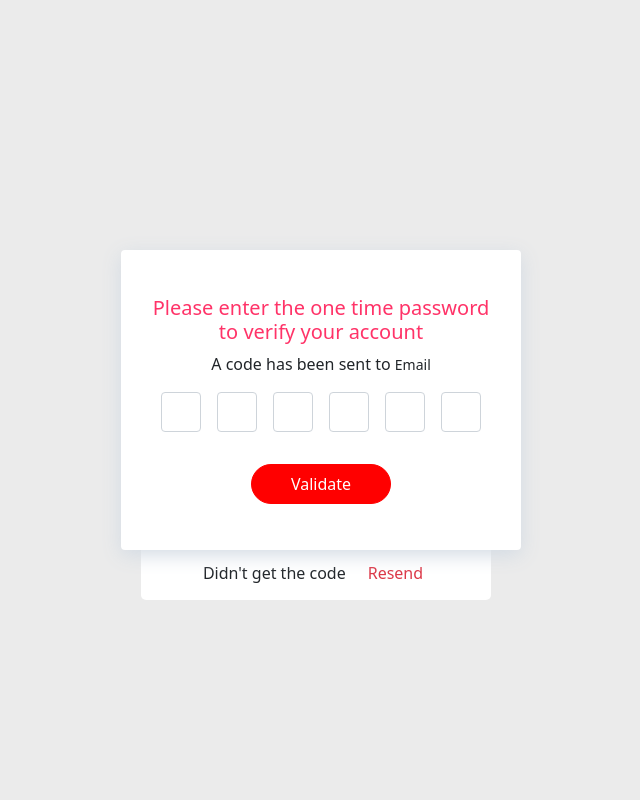
After one commit to nikhilrajpk/Nest_eCommerce, a Django app: page /verify_otp/ in a window 1280 px wide. The commit adds this page. Shown: the whole page, without its empty margins (319-959 px from the left). Run offline with Django 5.2, Linux system fonts and the light colour scheme; some libraries are stand-ins or nearby versions.

Commit message:
register view completed

```diff
--- a/aura_project/authentication_app/models.py
+++ b/aura_project/authentication_app/models.py
@@ -8,4 +8,4 @@ class CustomUser(AbstractUser):
     is_block = models.BooleanField(default=False)
 
     USERNAME_FIELD = 'email'
-    REQUIRED_FIELDS = ['username']
+    REQUIRED_FIELDS = ['first_name']
--- a/aura_project/authentication_app/urls.py
+++ b/aura_project/authentication_app/urls.py
@@ -4,4 +4,5 @@ from . import views
 urlpatterns = [
     path('sign_up/',views.register_view,name = 'sign_up'),
     path('login/',views.login_view,name='login'),
+    path('verify_otp/',views.verify_otp,name='verify_otp')
 ]
--- a/aura_project/authentication_app/views.py
+++ b/aura_project/authentication_app/views.py
@@ -1,69 +1,198 @@
 from django.shortcuts import render,redirect
 from django.contrib.auth import get_user_model
-from .forms import UserRegisterForm
+# from .forms import UserRegisterForm
 from django.contrib import messages
 from django.contrib.auth import login,authenticate,logout
 from .models import CustomUser
 from .validators import Authentication_check
 
+from .utils import send_otp
+from django.core.mail import EmailMessage
+from datetime import datetime
+import pyotp
+
 User = get_user_model()
 
 
+def validation_view(request,email,first_name,last_name,password,confirm_password):
+    #created object for user validation Authentication_check
+    user_validation = Authentication_check()
+
+    errors = {}
+
+
+    #email validation
+    email_valid = user_validation.email_validator(email)
+    if email_valid:
+        errors['email_error'] = email_valid
+
+    #first_name validation
+    first_name_valid = user_validation.first_name_validator(first_name)
+    if first_name_valid:
+        errors['first_name_error'] = first_name_valid
+
+    #last_name validation
+    last_name_valid = user_validation.last_name_validator(last_name)
+    if last_name_valid:
+        errors['last_name_error'] = last_name_valid
+
+    #password validation
+    password_valid = user_validation.pass_validator(password)
+    if password_valid:
+        errors['password_error'] = password_valid
+
+    #password mismatch checking
+    password_mismatch = user_validation.password_mismatch(password, confirm_password)
+    if password_mismatch:
+        errors['password_mismatch'] = password_mismatch
+
+
+
+    return errors
+
+
 def register_view(request):
-    errors = {}
+
     if request.method == 'POST':
-        form = UserRegisterForm(request.POST or None)
-        if form.is_valid():
-            new_user_exist = CustomUser.objects.filter(email = form.cleaned_data.get('email')).exists()
-            if not new_user_exist :
-                #created object for user validation Authentication_check
-                user_validation = Authentication_check()
+        email = request.POST.get('email')
+        first_name = request.POST.get('first_name')
+        last_name = request.POST.get('last_name')
+        password = request.POST.get('password')
+        confirm_password = request.POST.get('confirm_password')
 
-                email = form.cleaned_data.get('email')
-                first_name = form.cleaned_data.get('first_name')
-                last_name = form.cleaned_data.get('last_name')
-                password1 = form.cleaned_data.get('password1')
-                password2 = form.cleaned_data.get('password2')
 
-                #email validation
-                email_valid = user_validation.email_validator(email)
-                if email_valid:
-                    errors['email'] = email_valid
+        # validating the request data
+        errors = validation_view(request,email,first_name,last_name,password,confirm_password)
 
-                #first_name validation
-                first_name_valid = user_validation.first_name_validator(first_name)
-                if first_name_valid:
-                    errors['first_name'] = first_name_valid
+        if errors:
+            context = {
+                'errors' : errors,
+                'email' : email,
+                'first_name' : first_name,
+                'last_name' : last_name,
+            }
 
-                #last_name validation
-                last_name_valid = user_validation.last_name_validator(last_name)
-                if last_name_valid:
-                    errors['last_name'] = last_name_valid
+            return render(request,'authentication_app/sign_up.html', context)
 
-                #password validation
-                password_valid = user_validation.pass_validator(password1)
-                if password_valid:
-                    errors['password'] = password_valid
+        # checking the user is already exist or not
+        elif CustomUser.objects.filter(email = email).exists():
 
-                #password mismatch checking
-                password_mismatch = user_validation.password_mismatch(password1, password2)
-                if password_mismatch:
-                    errors['password_mismatch'] = password_mismatch
+            user_obj = CustomUser.objects.get(email = email)
 
-                if not errors:
-                    new_user = form.save()
-                    messages.success(request, f'Hey {first_name}, Your account has been created.')
-                    return redirect('login')
+            if not user_obj.is_active:  # If user is not active
+                # Generating OTP
+                otp = send_otp(request)
+
+                # Save the OTP to session
+                request.session['registration_otp'] = otp
+                request.session['registered_email'] = email
+
+                # Send the OTP via email
+                mail_subject = 'Your OTP for email verification'
+                message = f'Your OTP is {otp}. Please enter it to verify your email.'
+                try:
+                    email_message = EmailMessage(mail_subject, message, to=[email])
+                    email_message.send()
+                except Exception as e:
+                    messages.error(request, 'Error sending email. Please try again.')
+                    return None
+
+                print('redirecting to the verify OTP page')
+                return redirect('verify_otp')  # Redirect to OTP verification page
             else:
-                messages.error(request,'email already exists!')
+                messages.error(request, 'Email already exists!')
+
         else:
-            messages.error(request,'Please correct the errors below. ')
+            # Saving the user with field is_active as False
+            user = CustomUser(email = email, first_name = first_name, last_name = last_name, password = password)
+            user.is_active = False
+            user.save()
+
+            # Generating OTP
+            otp = send_otp(request)
+
+            # Save the OTP to session
+            request.session['registration_otp'] = otp
+            request.session['registered_email'] = email
+
+            # Send the OTP via email
+            mail_subject = 'Your OTP for email verification'
+            message = f'Your OTP is {otp}. Please enter it to verify your email.'
+            try:
+                email_message = EmailMessage(mail_subject, message, to=[email])
+                email_message.send()
+            except Exception as e:
+                messages.error(request, 'Error sending email. Please try again.')
+                return None
+
+            print('redirecting to the verify OTP page')
+            return redirect('verify_otp')  # Redirect to OTP verification page
+
     else:
-        form = UserRegisterForm()
-    context = {
-        'form' : form, 'errors': errors
-    }
-    return render(request,'authentication_app/sign_up.html',context)
+        pass
+
+    return render(request, 'authentication_app/sign_up.html')
+
+def verify_otp(request):
+    # if request.method == 'GET':
+    #     return redirect('sign_up')
+
+    if request.method == 'POST':
+
+        # combining all the otp
+        input_otp = ''.join([request.POST.get(f'otp{i}') for i in range(1,7)])
+
+        # Retrieving session data
+        session_otp = request.session.get('registration_otp')
+        session_email = request.session.get('registered_email')
+        otp_secret_key = request.session['otp_secret_key']
+        otp_valid_until = request.session['otp_valid_date']
+        print(session_otp)
+        print(session_email)
+        print(otp_secret_key)
+        print(otp_valid_until)
+
+
+        # Ensure all necessary session data exists
+        if not all([session_otp,session_email,otp_secret_key,otp_valid_until]):
+            messages.error(request,'Session expired or invalid. Please register again.')
+            return redirect('sign_up')
+
+        valid_until = datetime.fromisoformat(otp_valid_until)
+
+        # Checking the OTP is still valid
+        if valid_until <= datetime.now():
+            messages.error(request,'OTP has been expired. Please request a new one.')
+            return redirect('sign_up')
+
+        # Verify OTP
+        try:
+            totp = pyotp.TOTP(otp_secret_key, interval=180)
+
+            if not totp.verify(input_otp):
+                messages.error(request, 'Invalid OTP. Please try again.')
+                return redirect('verify_otp')
+
+            # Activate the user
+            user = CustomUser.objects.get(email = session_email)
+            user.is_active = True
+            user.save()
+
+            # Clear the OTP session
+            del request.session['registration_otp']
+            del request.session['registered_email']
+            del request.session['otp_secret_key']
+            del request.session['otp_valid_date']
+
+            messages.success(request, "Your email has been verified! You can now log in.")
+            return redirect('login')
+
+        except CustomUser.DoesNotExist:
+
+            messages.error(request, "Invalid user. Please try again.")
+            return redirect('sign_up')
+    else:
+        return render(request, 'authentication_app/verify_otp.html')
 
 def login_view(request):
     # new_user = authenticate(
@@ -72,3 +201,165 @@ def login_view(request):
         # )
     # login(request, new_user)
     return render(request,'authentication_app/login.html')
+
+
+
+
+
+
+# def register_view(request):
+#     errors = {}
+#     if request.method == 'POST':
+
+#         form = UserRegisterForm(request.POST)
+#         email = request.POST.get('email')  # Get email directly from POST data
+
+#         # Check if the user already exists
+#         if CustomUser.objects.filter(email=email).exists():
+#             user_obj = CustomUser.objects.get(email=email)
+#             print(user_obj, 'this is the user')
+#             print(user_obj.is_active, 'User Active Status')  # Debugging print
+
+#             if not user_obj.is_active:
+#                 # Check if the form is valid before accessing `cleaned_data`
+#                 if form.is_valid():
+#                     errors = validation_otp_email(request, form)
+
+#                     if not errors:
+#                         # Generating OTP
+#                         otp = send_otp(request)
+
+#                         # Save the OTP to session
+#                         request.session['registration_otp'] = otp
+#                         request.session['registered_email'] = email
+
+#                         # Send the OTP via email
+#                         mail_subject = 'Your OTP for email verification'
+#                         message = f'Your OTP is {otp}. Please enter it to verify your email.'
+#                         try:
+#                             email_message = EmailMessage(mail_subject, message, to=[email])
+#                             email_message.send()
+#                         except Exception as e:
+#                             messages.error(request, 'Error sending email. Please try again.')
+#                             return None
+
+#                         print('redirecting to the verify OTP page')
+#                         return redirect('verify_otp')  # Redirect to OTP verification page
+
+#             else:
+#                 messages.error(request, 'Email already exists!')
+
+#         # If no user exists, validate the form and proceed
+#         elif form.is_valid():
+#             errors = validation_otp_email(request, form)
+
+#             if not errors:
+#                 print('Saving the user and sending the email')
+#                 # Save the user but keep the account inactive until OTP verification
+#                 new_user = form.save(commit=False)
+#                 new_user.is_active = False
+#                 new_user.save()
+
+#                 # Generating OTP
+#                 otp = send_otp(request)
+
+#                 # Save the OTP to session
+#                 request.session['registration_otp'] = otp
+#                 request.session['registered_email'] = email
+
+#                 # Send the OTP via email
+#                 mail_subject = 'Your OTP for email verification'
+#                 message = f'Your OTP is {otp}. Please enter it to verify your email.'
+#                 try:
+#                     email_message = EmailMessage(mail_subject, message, to=[email])
+#                     email_message.send()
+#                 except Exception as e:
+#                     messages.error(request, 'Error sending email. Please try again.')
+#                     return None
+
+#                 print('redirecting to the verify OTP page')
+#                 return redirect('verify_otp')  # Redirect to OTP verification page
+
+#         else:
+#             messages.error(request, 'Form is invalid. Please correct the errors below.')
+
+#     else:
+#         form = UserRegisterForm()
+
+#     context = {
+#         'form': form,
+#         'errors': errors
+#     }
+
+#     return render(request, 'authentication_app/sign_up.html', context)
+
+
+
+
+#created object for user validation Authentication_check
+                # user_validation = Authentication_check()
+
+                # email = form.cleaned_data.get('email')
+                # username = form.cleaned_data.get('username')
+                # first_name = form.cleaned_data.get('first_name')
+                # last_name = form.cleaned_data.get('last_name')
+                # password1 = form.cleaned_data.get('password1')
+                # password2 = form.cleaned_data.get('password2')
+
+                # #email validation
+                # email_valid = user_validation.email_validator(email)
+                # if email_valid:
+                #     errors['email'] = email_valid
+
+                # #first_name validation
+                # first_name_valid = user_validation.first_name_validator(first_name)
+                # if first_name_valid:
+                #     errors['first_name'] = first_name_valid
+
+                # #last_name validation
+                # last_name_valid = user_validation.last_name_validator(last_name)
+                # if last_name_valid:
+                #     errors['last_name'] = last_name_valid
+
+                # #password validation
+                # password_valid = user_validation.pass_validator(password1)
+                # if password_valid:
+                #     errors['password'] = password_valid
+
+                # #password mismatch checking
+                # password_mismatch = user_validation.password_mismatch(password1, password2)
+                # if password_mismatch:
+                #     errors['password_mismatch'] = password_mismatch
+
+                # if not errors:
+                #     # Save the user but keep the account inactive until OTP verification
+                #     new_user = form.save()  #commit=False
+                #     new_user.is_active = False
+                #     new_user.save()
+
+                #     # user_data = CustomUser.objects.get(email = email)
+
+                #     # Generating OTP
+                #     otp = send_otp(request)
+
+                #     # Save the OTP to session
+                #     request.session['registration_otp'] = otp
+                #     request.session['registered_email'] = email
+                #     # request.session['registered_user_id'] = user_data.id
+
+                #     # Send the OTP via email
+                #     mail_subject = 'Your OTP for email verification'
+                #     message = f'Your OTP is {otp}. Please enter it to verify your email.'
+                #     try:
+                #         email = EmailMessage(mail_subject, message, to=[email])
+                #         email.send()
+                #     except Exception as e:
+                #         messages.error(request, 'Error sending email. Please try again.')
+
+
+                #     # messages.success(request, "Registration successful! Please check your email for the OTP.")
+                #     return redirect('verify_otp')  # Redirect to OTP verification page
+
+
+                #     # messages.success(request, f'Hey {first_name}, Your account has been created.')
+                #     # return redirect('login')
--- /dev/null
+++ b/aura_project/template/authentication_app/verify_otp.html
@@ -0,0 +1,63 @@
+<!DOCTYPE html>
+<html lang="en">
+<head>
+    <meta charset="UTF-8">
+    <meta name="viewport" content="width=device-width, initial-scale=1.0">
+    <title>Email verification</title>
+    <link rel="stylesheet" href="https://cdn.jsdelivr.net/npm/bootstrap@5.0.0-beta1/dist/css/bootstrap.min.css">
+    <style>
+        body{background-color:#ebebeb}
+        .height-100{height:100vh}
+        .card{width:400px;border:none;height:300px;box-shadow: 0px 5px 20px 0px #d2dae3;z-index:1;display:flex;justify-content:center;align-items:center}
+        .card h6{color:#ff3368;font-size:20px}
+        .inputs input{width:40px;height:40px}input[type=number]::-webkit-inner-spin-button, input[type=number]::-webkit-outer-spin-button{-webkit-appearance: none;-moz-appearance: none;appearance: none;margin: 0}
+        .card-2{background-color:#fff;padding:10px;width:350px;height:100px;bottom:-50px;left:20px;position:absolute;border-radius:5px}
+        .card-2 .content{margin-top:50px}.card-2 .content a{color:red}
+        .form-control:focus{box-shadow:none;border:2px solid red}
+        .validate{border-radius:20px;height:40px;background-color:red;border:1px solid red;width:140px}
+    </style>
+</head>
+<body>
+    <div class="container height-100 d-flex justify-content-center align-items-center">
+        <div class="position-relative">
+           <div class="card p-2 text-center">
+               <h6>Please enter the one time password <br> to verify your account</h6>
+               <div> <span>A code has been sent to</span> <small>Email</small> </div>
+               <form action="" method="post">
+               <div id="otp" class="inputs d-flex flex-row justify-content-center mt-2">
+                    {% csrf_token %}
+                   <input class="m-2 text-center form-control rounded" type="text" id="first" maxlength="1" name="otp1" />
+                   <input class="m-2 text-center form-control rounded" type="text" id="second" maxlength="1" name="otp2" />
+                   <input class="m-2 text-center form-control rounded" type="text" id="third" maxlength="1" name="otp3" />
+                   <input class="m-2 text-center form-control rounded" type="text" id="fourth" maxlength="1" name="otp4" />
+                   <input class="m-2 text-center form-control rounded" type="text" id="fifth" maxlength="1" name="otp5" />
+                   <input class="m-2 text-center form-control rounded" type="text" id="sixth" maxlength="1" name="otp6" />
+                </div>
+                <div class="mt-4"> <button type="submit" class="btn btn-danger px-4 validate">Validate</button>
+            </form>
+               </div>
+           </div>
+           <div class="card-2">
+               <div class="content d-flex justify-content-center align-items-center"> <span>Didn't get the code</span>
+                   <!-- <a href="#" class="text-decoration-none ms-3">Resend(1/3)</a>  -->
+                   <form action="" method="post">
+                    <button type="submit" class="ms-3 border-0 bg-white text-danger">Resend</button>
+                   </form>
+               </div>
+           </div>
+       </div>
+   </div>
+</body>
+<script>
+    document.addEventListener("DOMContentLoaded", function(event) {
+
+        function OTPInput() {
+      const inputs = document.querySelectorAll('#otp > *[id]');
+      for (let i = 0; i < inputs.length; i++) { inputs[i].addEventListener('keydown', function(event) { if (event.key==="Backspace" ) { inputs[i].value='' ; if (i !==0) inputs[i - 1].focus(); } else { if (i===inputs.length - 1 && inputs[i].value !=='' ) { return true; } else if (event.keyCode> 47 && event.keyCode < 58) { inputs[i].value=event.key; if (i !==inputs.length - 1) inputs[i + 1].focus(); event.preventDefault(); } else if (event.keyCode> 64 && event.keyCode < 91) { inputs[i].value=String.fromCharCode(event.keyCode); if (i !==inputs.length - 1) inputs[i + 1].focus(); event.preventDefault(); } } }); } } OTPInput();
+
+
+      });
+</script>
+<script src="https://cdn.jsdelivr.net/npm/bootstrap@5.0.0-beta1/dist/js/bootstrap.bundle.min.js"></script>
+<script src="https://cdnjs.cloudflare.com/ajax/libs/jquery/3.2.1/jquery.min.js"></script>
+</html>
```
Also changed, not shown: aura_project/aura_project/settings.py (+11 -1 lines), aura_project/authentication_app/forms.py (+24 -19 lines), aura_project/authentication_app/utils.py (added, +11 -0 lines), aura_project/authentication_app/validators.py (+4 -4 lines), aura_project/template/authentication_app/login.html (+13 -2 lines), aura_project/template/authentication_app/sign_up.html (+27 -10 lines).
